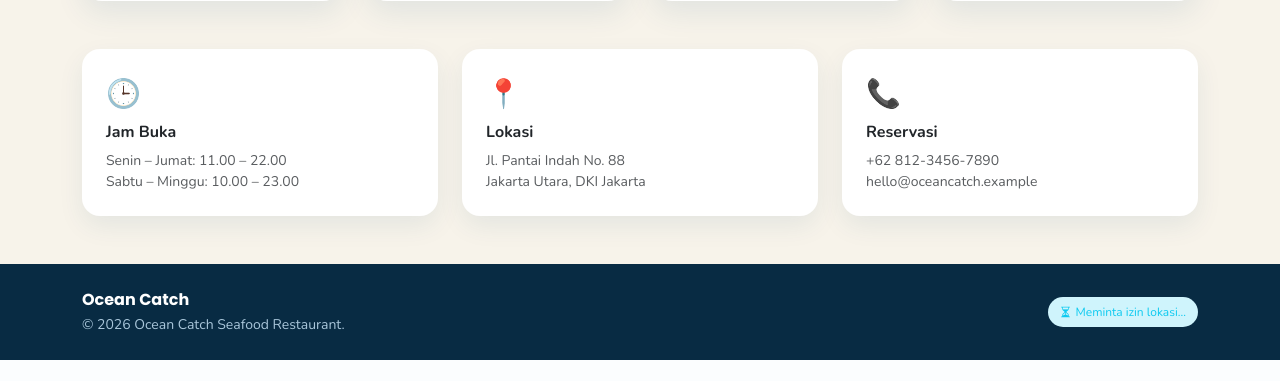
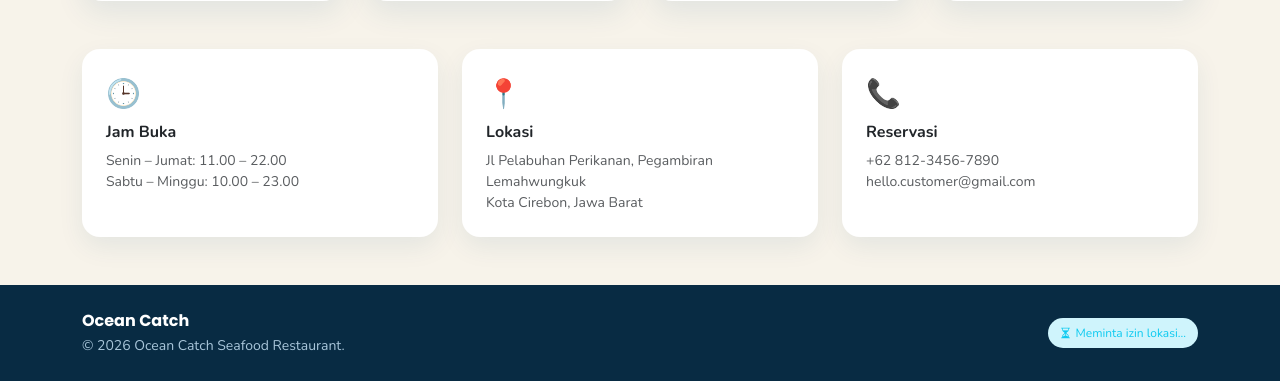
Before and after one commit to dikyanwar22/ERP_Codeigniter_3_adminto, a CodeIgniter app: page /login/seafood-restaurant in a window 1280 px wide. Shown: the part 1308-1689 px from the top of the page. Before the commit the page ends 1668 px from the top, so only its background shows below. Run offline with CodeIgniter, Linux system fonts and the light colour scheme.

Commit message:
index seafood

```diff
--- a/application/views/seafood_restaurant/index.php
+++ b/application/views/seafood_restaurant/index.php
@@ -113,14 +113,14 @@
       <div class="card info-card h-100 p-4">
         <div class="fs-3 mb-2">📍</div>
         <h6 class="fw-bold">Lokasi</h6>
-        <p class="text-muted small mb-0">Jl. Pantai Indah No. 88<br>Jakarta Utara, DKI Jakarta</p>
+        <p class="text-muted small mb-0">Jl Pelabuhan Perikanan, Pegambiran Lemahwungkuk<br>Kota Cirebon, Jawa Barat</p>
       </div>
     </div>
     <div class="col-md-4">
       <div class="card info-card h-100 p-4">
         <div class="fs-3 mb-2">📞</div>
         <h6 class="fw-bold">Reservasi</h6>
-        <p class="text-muted small mb-0">+62 812-3456-7890<br>hello@oceancatch.example</p>
+        <p class="text-muted small mb-0">+62 812-3456-7890<br>hello.customer@gmail.com</p>
       </div>
     </div>
   </div>
```
